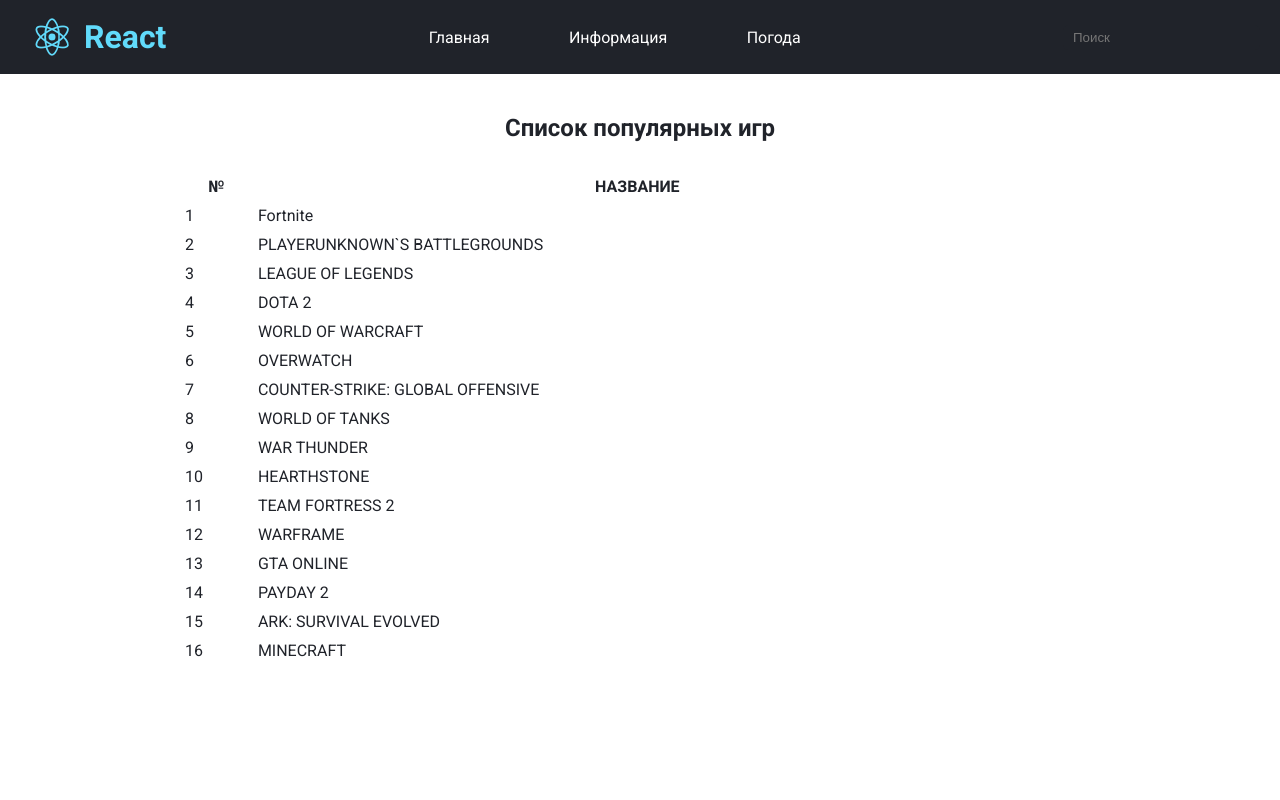
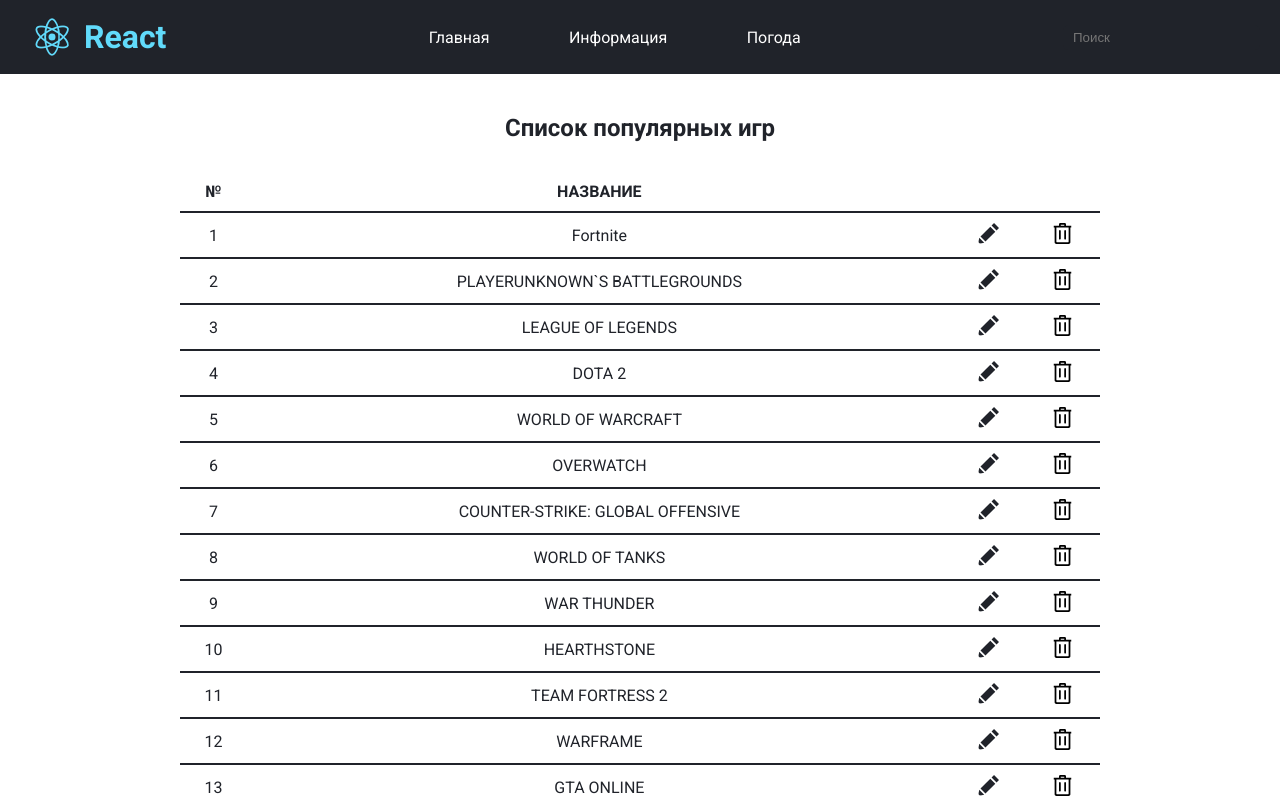
Before and after one commit to VildanovDenis/crud-application, a React (Create React App) app: page / in a window 1280 px wide. Shown: the top 800 px of the page. Built offline with nearby package versions, Linux system fonts and the light colour scheme.

Commit message:
Adds some styles for table component

```diff
--- a/src/components/main/index.css
+++ b/src/components/main/index.css
@@ -15,7 +15,32 @@
   width: 100%;
   border-collapse: collapse;
 }
+.games-table tr {
+  border-bottom: 2px solid #20232a;
+  transition: 0.3s;
+}
+.games-table tr:hover {
+}
 .games-table th,
 .games-table td {
-  padding: 5px;
+  padding: 10px 5px;
+  text-align: center;
 }
+.table-btn {
+  width: 21px;
+  height: 21px;
+  border: none;
+  border-radius: 4px;
+  outline: #20232a;
+  background-color: transparent;
+  background-position: center;
+  background-repeat: no-repeat;
+  background-size: cover;
+  transition: 0.3s;
+}
+.table-edit-btn {
+  background-image: url(./pencil.svg);
+}
+.table-delete-btn {
+  background-image: url(./trash.svg);
+}
--- a/src/components/main/index.jsx
+++ b/src/components/main/index.jsx
@@ -2,6 +2,7 @@
 
 import TableHead from "./table-head/index";
 import TableRow from "./table-row/index";
+import pencil from "./pencil.svg";
 import "./index.css";
 
 class GamesList extends React.Component {
--- a/src/components/main/table-head/index.jsx
+++ b/src/components/main/table-head/index.jsx
@@ -7,7 +7,6 @@
       <th>Название</th>
       <th />
       <th />
-      <th />
     </tr>
   );
 }
--- a/src/components/main/table-row/index.jsx
+++ b/src/components/main/table-row/index.jsx
@@ -9,7 +9,12 @@
       <tr>
         <td>{this.props.id}</td>
         <td>{this.props.name}</td>
-        <td />
+        <td>
+          <button type="button" className="table-btn table-edit-btn" />
+        </td>
+        <td>
+          <button type="button" className="table-btn table-delete-btn" />
+        </td>
       </tr>
     );
   }
```
Also changed, not shown: src/components/main/pencil.svg (added), src/components/main/trash.svg (added).
